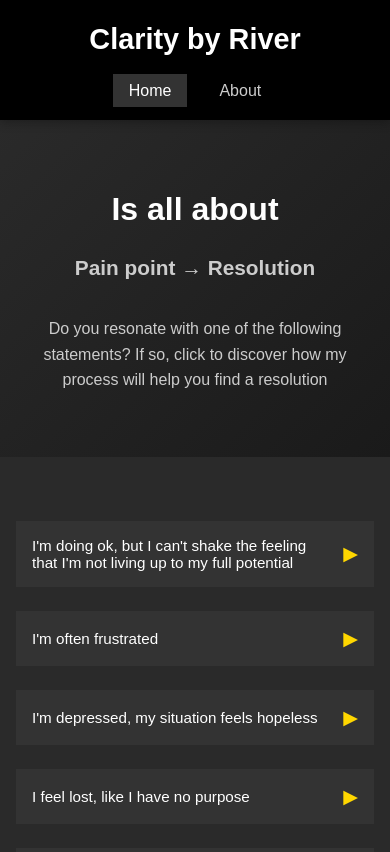
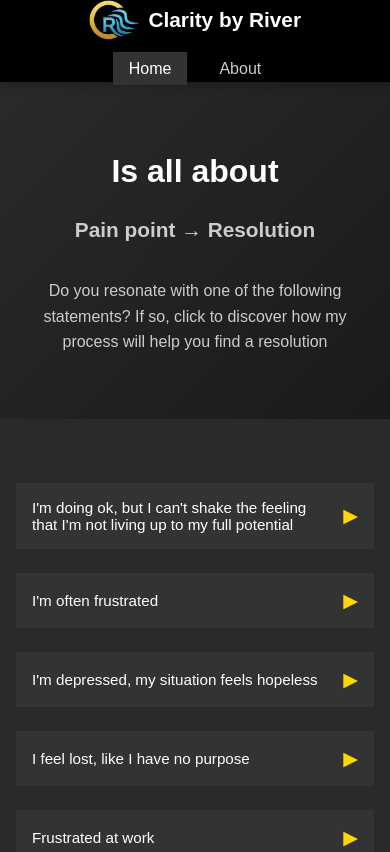
Before and after one commit to riverKanies/ClaritybyRiver, a plain HTML site: page index.html in a window 390 px wide. Shown: the top 852 px of the page. Drawn offline with Linux system fonts and the light colour scheme.

Commit message:
add logo and favicon

```diff
--- a/index.html
+++ b/index.html
@@ -5,12 +5,19 @@
     <meta name="viewport" content="width=device-width, initial-scale=1.0">
     <title>Clarity by River - Life Coaching</title>
     <link rel="stylesheet" href="styles.css">
+    <link rel="apple-touch-icon" sizes="180x180" href="/images/apple-touch-icon.png">
+    <link rel="icon" type="image/png" sizes="32x32" href="/images/favicon-32x32.png">
+    <link rel="icon" type="image/png" sizes="16x16" href="/images/favicon-16x16.png">
+    <link rel="manifest" href="/site.webmanifest">
 </head>
 <body>
     <header>
         <nav>
             <div class="nav-container">
-                <h1 class="logo">Clarity by River</h1>
+                <div class="logo">
+                    <img src="images/logo.jpeg" alt="Clarity by River" class="logo-img">
+                    <h1 class="logo-text">Clarity by River</h1>
+                </div>
                 <ul class="nav-menu">
                     <li><a href="index.html" class="active">Home</a></li>
                     <li><a href="about.html">About</a></li>
--- a/styles.css
+++ b/styles.css
@@ -18,26 +18,42 @@ body {
 /* Header and Navigation */
 header {
     background-color: #000000;
-    padding: 1rem 0;
+    padding: 0;
     position: sticky;
     top: 0;
     z-index: 100;
     box-shadow: 0 2px 10px rgba(0, 0, 0, 0.3);
+    min-height: 60px;
 }
 
 .nav-container {
     max-width: 1200px;
     margin: 0 auto;
-    padding: 0 2rem;
+    padding: 10px 1rem;
     display: flex;
     justify-content: space-between;
     align-items: center;
+    height: 100%;
 }
 
 .logo {
+    display: flex;
+    align-items: center;
+    gap: 0.75rem;
+}
+
+.logo-img {
+    height: 100%;
+    max-height: 60px;
+    width: auto;
+    border-radius: 4px;
+}
+
+.logo-text {
     font-size: 1.8rem;
     font-weight: bold;
     color: #ffffff;
+    margin: 0;
 }
 
 .nav-menu {
@@ -234,6 +250,18 @@ footer p {
         padding: 0 1rem;
     }
 
+    .logo {
+        gap: 0.5rem;
+    }
+
+    .logo-img {
+        max-height: 50px;
+    }
+
+    .logo-text {
+        font-size: 1.5rem;
+    }
+
     .nav-menu {
         gap: 1rem;
     }
@@ -277,6 +305,14 @@ footer p {
 }
 
 @media (max-width: 480px) {
+    .logo-img {
+        max-height: 40px;
+    }
+
+    .logo-text {
+        font-size: 1.3rem;
+    }
+
     .hero h2 {
         font-size: 2rem;
     }
```
Also changed, not shown: about.html (+8 -1 lines), favicon.ico (added), images/android-chrome-192x192.png (added), images/android-chrome-512x512.png (added), images/apple-touch-icon.png (added), images/favicon-16x16.png (added), images/favicon-32x32.png (added), images/logo.jpeg (added), images/logo1.jpeg (added), images/logo2.jpeg (added), site.webmanifest (added).
